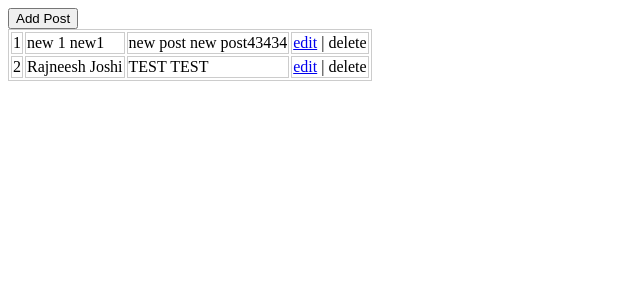
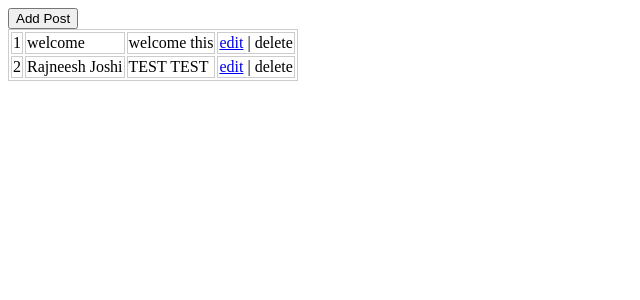
Before and after one commit to rajneeshjoshi4/httpservice, an Angular app: page / in a window 1280 px wide. Shown: the top 300 px of the page, without its empty margins (0-640 px from the left). Built offline with nearby package versions, Linux system fonts and the light colour scheme; no server answers; data requests are answered from the project's data file.

Commit message:
update
update

```diff
--- a/mocks/data.json
+++ b/mocks/data.json
@@ -2,8 +2,8 @@
   "posts": [
     {
       "id": 1,
-      "title": "new 1 new1",
-      "body": "new post new post43434"
+      "title": "welcome",
+      "body": "welcome this"
     },
     {
       "title": "Rajneesh Joshi",
--- a/src/app/editpost/editpost.component.ts
+++ b/src/app/editpost/editpost.component.ts
@@ -30,9 +30,12 @@ export class EditpostComponent implements OnInit {
 
     this.service.getPosts().subscribe(responseData => {
       this.posts = responseData;
-      var index = _.findIndex(responseData, { id: this.id })
+      var findPost = _.find(responseData, { id: this.id })
       //console.log(index);
-      this.post = this.posts[index];
+      this.post = findPost;
+
+      // var index = _.findIndex(responseData, { id: this.id })
+      // this.post = this.posts[index];
       console.log(this.post);
 
       this.editPostForm.setValue({
```
